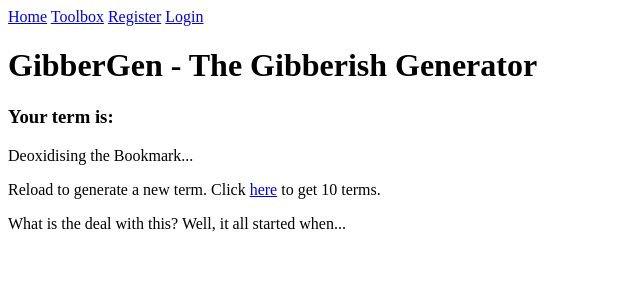
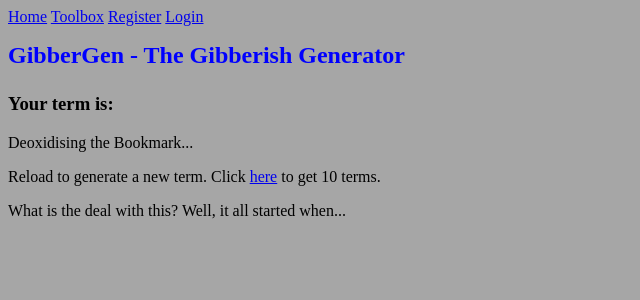
Before and after one commit to AlexB-623/the_toolbox, a Flask app: page /gibbergen/ in a window 1280 px wide. Shown: the top 300 px of the page, without its empty margins (0-640 px from the left). Run offline with Flask 3, Linux system fonts and the light colour scheme.

Commit message:
added initial CSS

```diff
--- /dev/null
+++ b/base/static/css/styles.css
@@ -0,0 +1,10 @@
+body {
+    background-color: #a6a6a6;
+}
+
+h1 {
+    color: blue;
+    margin-bottom: 24px;
+    font-size: 24px;
+    text-decoration-color: aqua;
+}
--- a/base/templates/base.html
+++ b/base/templates/base.html
@@ -1,12 +1,12 @@
 <!DOCTYPE html>
 <html lang="en">
-<head>
+<head class="head">
     <meta charset="UTF-8">
+    <meta name="viewport" content="width=device-width, initial-scale=1.0" />
+    <meta http-equiv="X-UA-Compatible" content="ie=edge" />
+    <link rel="stylesheet" href="static/css/styles.css">
     {% block title %}
     {% endblock %}
-<!--
-  <link rel="stylesheet" href= CSS File Here
---!>
 
 </head>
 <body>
@@ -28,7 +28,9 @@
         <a class="navbar-item nav-link" href="{{ url_for('users.login') }}">Login</a>
         {% endif %}
     </nav>
-{% block content %}
-{% endblock %}
+<main class="main">
+    {% block content %}
+    {% endblock %}
+</main>
 </body>
 </html>
--- a/base/users/views.py
+++ b/base/users/views.py
@@ -11,7 +11,7 @@ users_blueprint = Blueprint('users', __name__, template_folder='templates/users'
 @users_blueprint.route('/register', methods=['GET', 'POST'])
 def register():
     #env variable that allows me to toggle registration
-    if registration_toggle == True:
+    if registration_toggle == 'True':
         form = RegistrationForm()
         if form.validate_on_submit():
             user = User(username=form.username.data,
```
Also changed, not shown: 1 other file.
